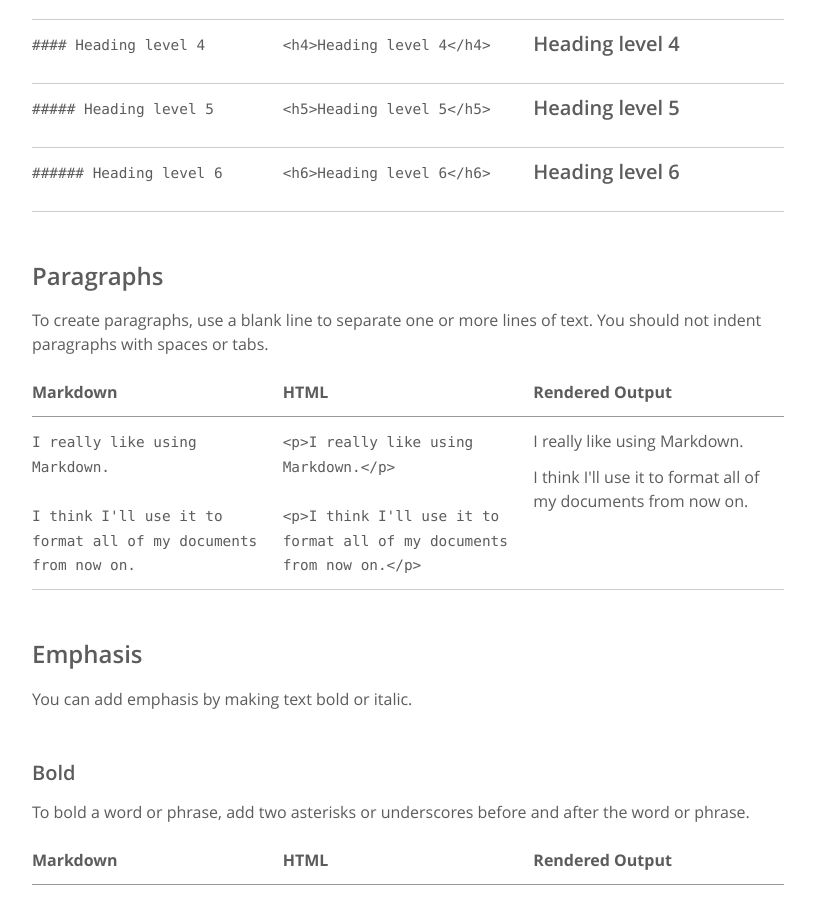
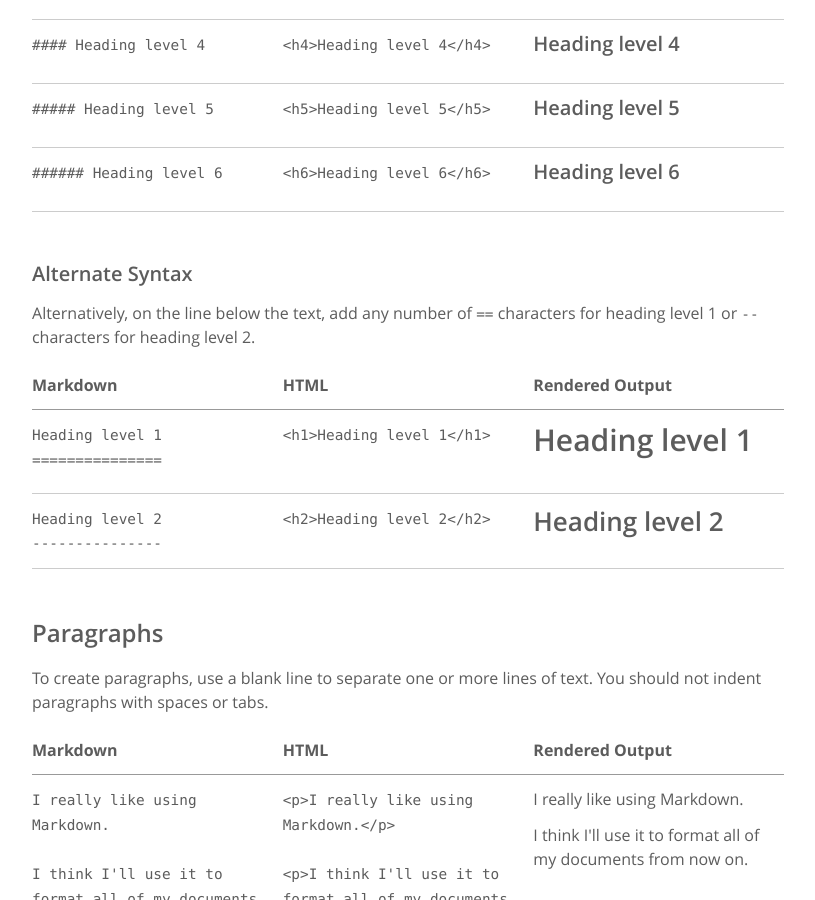
Before and after one commit to mattcone/markdown-guide, a Jekyll site: the page built from index.md, in a window 1280 px wide and 900 px high, scrolled down 5218 px. Shown: the whole window, without its empty margins (232-1047 px from the left). Built offline with Jekyll 4.4.1, drawn with Linux system fonts in a browser that asks for light colours.

Commit message:
Add alternate heading syntax

```diff
--- a/_content/basic-syntax/headings.md
+++ b/_content/basic-syntax/headings.md
@@ -43,3 +43,29 @@ To create a heading, add number signs (`#`) in front of a word or phrase. The nu
     </tr>
   </tbody>
 </table>
+
+#### Alternate Syntax
+
+Alternatively, on the line below the text, add any number of `==` characters for heading level 1 or `--` characters for heading level 2.
+
+<table>
+  <thead>
+    <tr>
+      <th>Markdown</th>
+      <th>HTML</th>
+      <th>Rendered Output</th>
+    </tr>
+  </thead>
+  <tbody>
+    <tr>
+      <td><code class="highlighter-rouge">Heading level 1<br/>===============</code></td>
+      <td><code class="highlighter-rouge">&lt;h1&gt;Heading level 1&lt;/h1&gt;</code></td>
+      <td><h1 class="markdown">Heading level 1</h1></td>
+    </tr>
+    <tr>
+      <td><code class="highlighter-rouge">Heading level 2<br/>---------------</code></td>
+      <td><code class="highlighter-rouge">&lt;h2&gt;Heading level 2&lt;/h2&gt;</code></td>
+      <td><h2 class="markdown">Heading level 2</h2></td>
+    </tr>
+  </tbody>
+</table>
```
